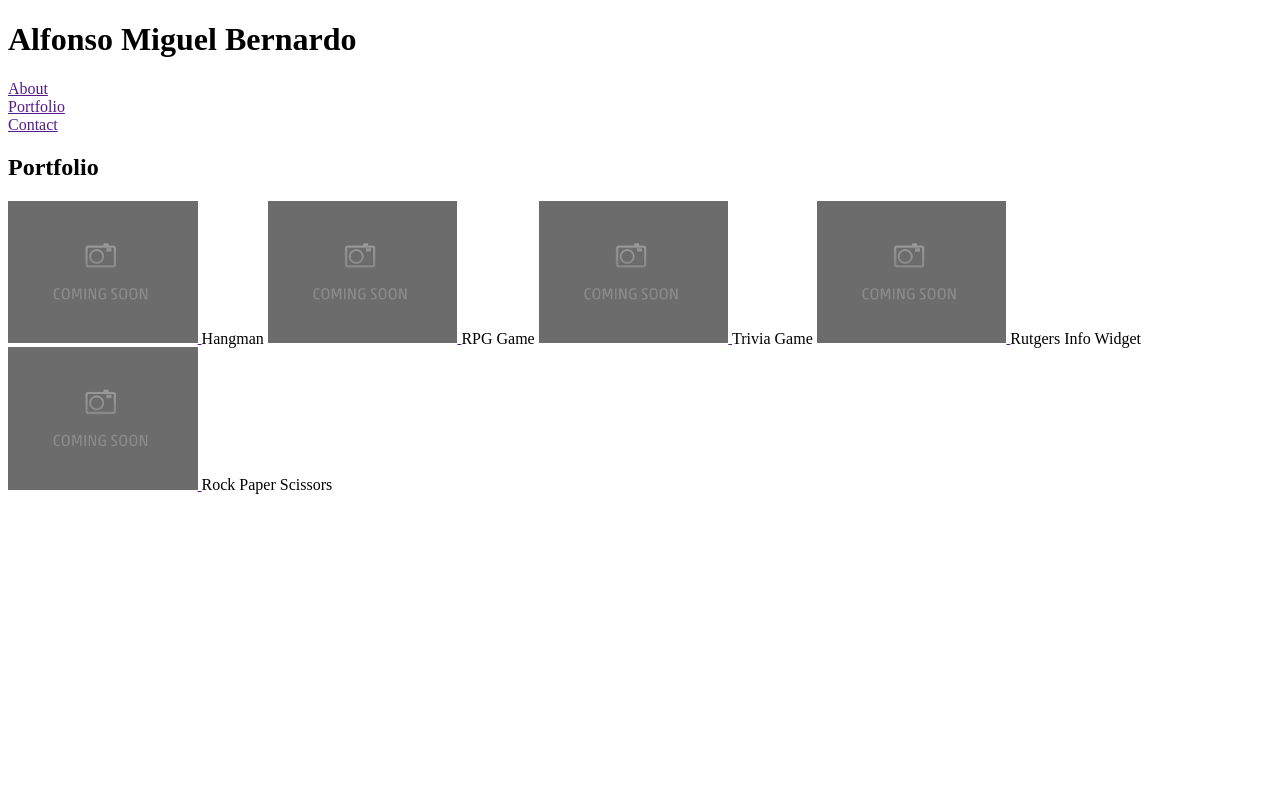
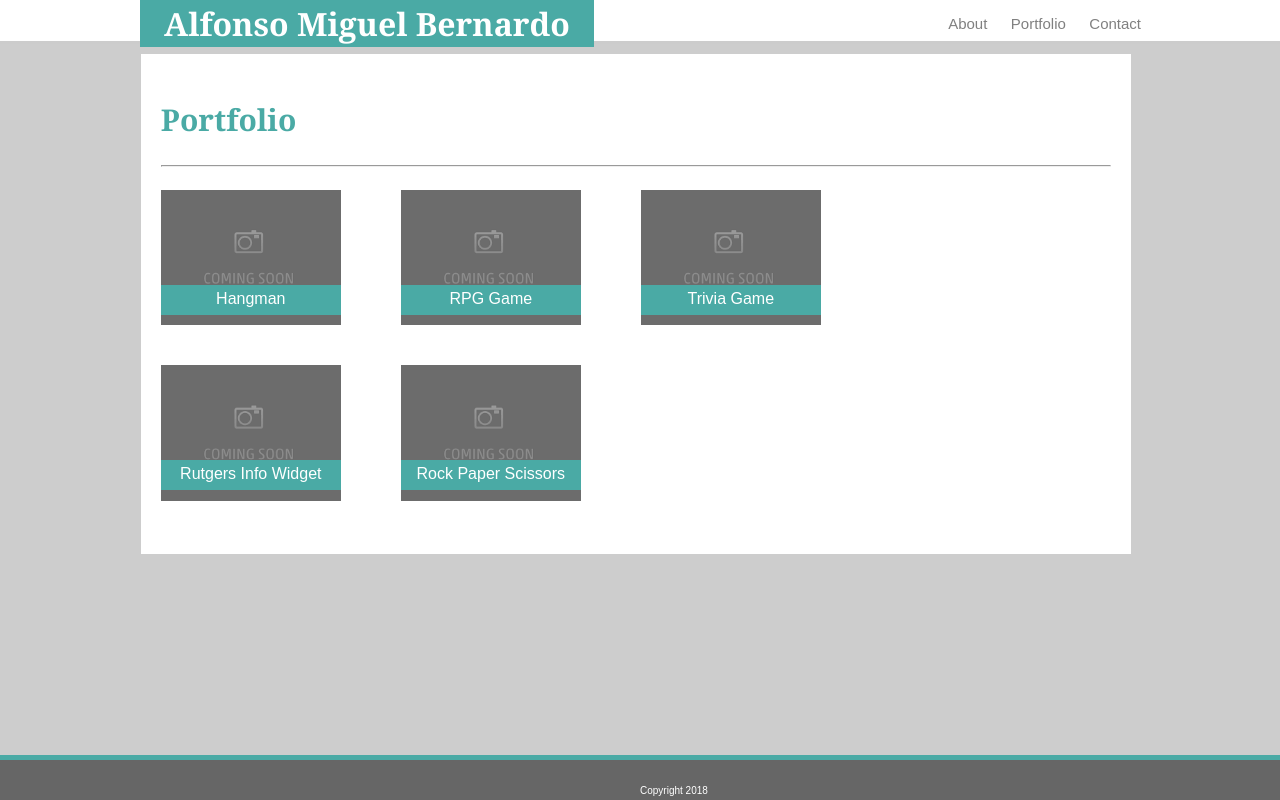
Before and after one commit to AMBernardo/AMBernardo.github.io, a plain HTML site: page portfolio.html in a window 1280 px wide. Drawn offline with Linux system fonts and the light colour scheme.

Commit message:
layoutssssss

```diff
--- a/assets/css/style.css
+++ b/assets/css/style.css
@@ -1,8 +1,22 @@
 html, body{
     margin: 0 auto;
     padding: 0;
+    /* w3 school mo to !!!! */
+    display:border-box;
     height: 100%;
+    font-family: 'Arial', 'Helvetica Neue', Helvetica, sans-serif;
+}
 
+h1{
+    font-family: 'Georgia', Times, Times New Roman, serif;
+}
+
+h2{
+    font-family: 'Georgia', Times, Times New Roman, serif;
+}
+
+h3{
+    font-family: 'Georgia', Times, Times New Roman, serif;
 }
 
 .headerWrapper{
@@ -10,17 +24,18 @@ html, body{
     width: 100%;
     height: 50px;
     margin-top: -9px;
+    border-bottom: 3px solid #cccccc;
 
 }
 
 .name{
     padding: 2px;
     background: #4aaaa5;
-    width: 30%;
+    width: 450px;
     text-align: center;
     color: #ffffff;
     position: absolute;
-    left: 130px;
+    left: 140px;
     top: -21px;
 }
 
@@ -72,15 +87,8 @@ img{
     line-height: 24px;
 }
 
-.line{
 
-    background: #4aaaa5;
-    width: 100%;
-    height: 7px;
-    position: absolute;
-    bottom: 40px;
 
-}
 
 .copyRight{
 
@@ -89,16 +97,175 @@ img{
     background-color: #666666;
     text-align: center;
     width: 100%;
-    position: relative;
-    clear: both;
+    position: absolute;
     bottom: 0;
+    border-top: 5px solid #4aaaa5;
 
 }
 
-#footLine{
+footer a{
 
     position: absolute;
     margin-top: 25px;
     font-size: 10px;
 
 }
+
+form{
+    background: #ffffff;
+    width: 40%;
+    padding-bottom: 10%;
+    margin-left: 11%;
+    padding: 20px;
+    float: left;
+    line-height: 24px;
+    margin-top: 40px;
+}
+
+input{
+    width: 100%;
+}
+
+#connectLink{
+    background: #ffffff;
+    padding-bottom: 100px;
+    width: 170px;
+    padding: 20px;
+    float: left;
+    margin-top: 40px;
+    margin-left: 40px;
+}
+
+.imageMover{
+    /* gotta move the image links more to the right */
+}
+
+#portContainer{
+    background: #ffffff;
+    padding: 20px;
+    width: 950px;
+    padding-bottom: 380px;
+    margin-top: 10px;
+    margin-left: 11%;
+    height: 100px;
+}
+
+#portHang{
+    position: relative;
+}
+
+#portHang img{
+    width: 180px;
+    height: auto;
+}
+
+#hangLabel{
+    background: #4aaaa5;
+    color: #ffffff;
+    height: 20px;
+    padding: 5px;
+    width: 170px;
+    text-align: center;
+    position: absolute;
+    left: 0px;
+    top: 110px;
+}
+
+#portRpg{
+    position: relative;
+
+}
+
+#portRpg img{
+    width: 180px;
+    height: auto;
+    margin-left: 50px;
+}
+
+#rpgLabel{
+    background: #4aaaa5;
+    color: #ffffff;
+    height: 20px;
+    padding: 5px;
+    width: 170px;
+    text-align: center;
+    position: absolute;
+    left: 190px;
+    top: 110px;
+    margin-left: 50px;
+}
+
+#portGame{
+    position: relative;
+
+}
+
+#portGame img{
+    width: 180px;
+    height: auto;
+    margin-left: 50px;
+    float: left;
+}
+
+#gameLabel{
+    background: #4aaaa5;
+    color: #ffffff;
+    height: 20px;
+    padding: 5px;
+    width: 170px;
+    text-align: center;
+    position: absolute;
+    left: 190px;
+    top: 110px;
+    margin-left: 290px;
+}
+
+#portWidget{
+    position: relative;
+
+}
+
+#portWidget img{
+    width: 180px;
+    height: auto;
+    margin-top: 30px;
+    clear: both;
+}
+
+#widgetLabel{
+    background: #4aaaa5;
+    color: #ffffff;
+    height: 20px;
+    padding: 5px;
+    width: 170px;
+    text-align: center;
+    position: absolute;
+    left: 0;
+    top: 285px;
+
+}
+
+#portRock{
+    position: relative;
+
+}
+
+#portRock img{
+    width: 180px;
+    height: auto;
+    margin-top: 30px;
+    margin-left: 50px;
+}
+
+#rockLabel{
+    background: #4aaaa5;
+    color: #ffffff;
+    height: 20px;
+    padding: 5px;
+    width: 170px;
+    text-align: center;
+    position: absolute;
+    left: 240px;
+    top: 285px;
+
+}
--- a/portfolio.html
+++ b/portfolio.html
@@ -5,56 +5,84 @@
     <meta name="viewport" content="width=device-width, initial-scale=1.0">
     <meta http-equiv="X-UA-Compatible" content="ie=edge">
     <title>Bio Portfolio</title>
+    <link href="assets/css/reset.css">
+    <link href="assets/css/style.css" rel="stylesheet" type="text/css">
 </head>
 
-<h1>Alfonso Miguel Bernardo</h1>
+<body background="assets/images/newback.png">
 
-<nav>
-    <a href="">About</a>
-</nav>
 
-<nav>
-    <a href="">Portfolio</a>
-</nav>
+    <div class="headerWrapper">
 
-<nav>
-    <a href="">Contact</a>
-</nav>
+        <h1 class="name">Alfonso Miguel Bernardo</h1>
 
-<body>
+        <nav class="links">
+
+            <a href="index.html">About</a> </a></a>
+            <a href="portfolio.html">Portfolio</a> </a></a>
+            <a href="contact.html">Contact</a> </a></a>
+
+        </nav>
+
+    </div>
+
+    <div id="portContainer">
 
     <h2>Portfolio</h2>
 
+    <hr>
+
+    <div id="portHang">
     <a href="" target="_blank">
-        <img src="assets/images/placeholder.png" style="width: 15%; height: 15%;"/>
+        <img src="assets/images/placeholder.png" />
        </a>
 
-        <a>Hangman</a>
+        <a id="hangLabel">Hangman</a>
+    </div>
 
+    <div id="portRpg">
      <a href="" target="_blank">
-        <img src="assets/images/placeholder.png" style="width: 15%; height: 15%;"/>
+        <img src="assets/images/placeholder.png" />
        </a>
 
-       <a>RPG Game</a>
+       <a id="rpgLabel">RPG Game</a>
+    </div>
 
+    <div id="portGame">
      <a href="" target="_blank">
-        <img src="assets/images/placeholder.png" style="width: 15%; height: 15%;"/>
+        <img src="assets/images/placeholder.png" />
        </a>
 
-       <a>Trivia Game</a>
+       <a id="gameLabel">Trivia Game</a>
+    </div>
 
+    <div id="portWidget">
     <a href="" target="_blank">
-        <img src="assets/images/placeholder.png" style="width: 15%; height: 15%;"/>
+        <img src="assets/images/placeholder.png" />
        </a>
 
-       <a>Rutgers Info Widget</a>
+       <a id="widgetLabel">Rutgers Info Widget</a>
+    </div>
 
+    <div id="portRock">
     <a href="" target="_blank">
-        <img src="assets/images/placeholder.png" style="width: 15%; height: 15%;"/>
+        <img src="assets/images/placeholder.png"  />
        </a>
 
-       <a>Rock Paper Scissors</a>
+       <a id="rockLabel">Rock Paper Scissors</a>
+    </div>
 
+    </div>
+
+
+
+
+
+    <footer class="copyRight">
+
+        <a>Copyright 2018</a>
+
+    </footer>
 
 </body>
 </html>
```
Also changed, not shown: contact.html (+64 -28 lines), index.html (+6 -15 lines), assets/images/2000px-Linkedin_icon.svg.png (deleted), assets/images/background.jpg (deleted), assets/images/github-icon.png (deleted), assets/images/githubicon.png (added), assets/images/li.png, assets/images/linkedin.png (deleted), assets/images/so.png (deleted).
